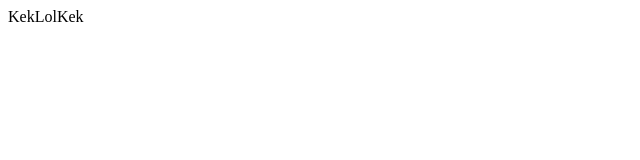
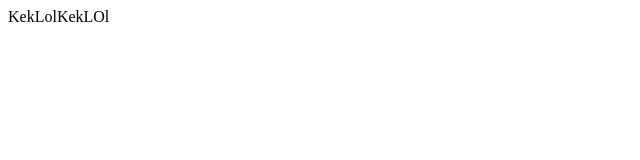
Before and after one commit to AleksandrSl/typescript-ascyrq6, a website: page index.html in a window 1280 px wide. Shown: the full height of the page, 0-640 px from the left. Drawn offline with Linux system fonts and the light colour scheme.

Commit message:
Update index.html

```diff
--- a/index.html
+++ b/index.html
@@ -1 +1 @@
-<div id="app">KekLolKek</div>
+<div id="app">KekLolKekLOl</div>
```
